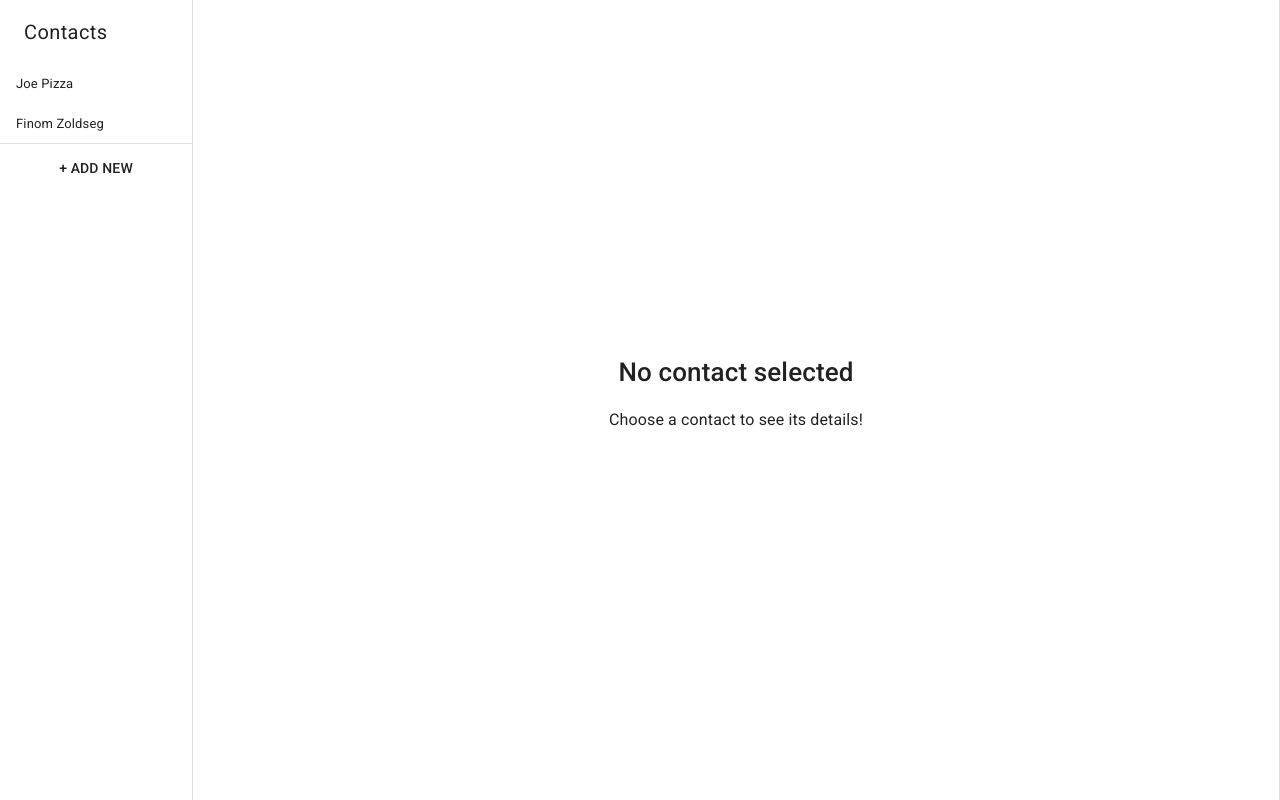
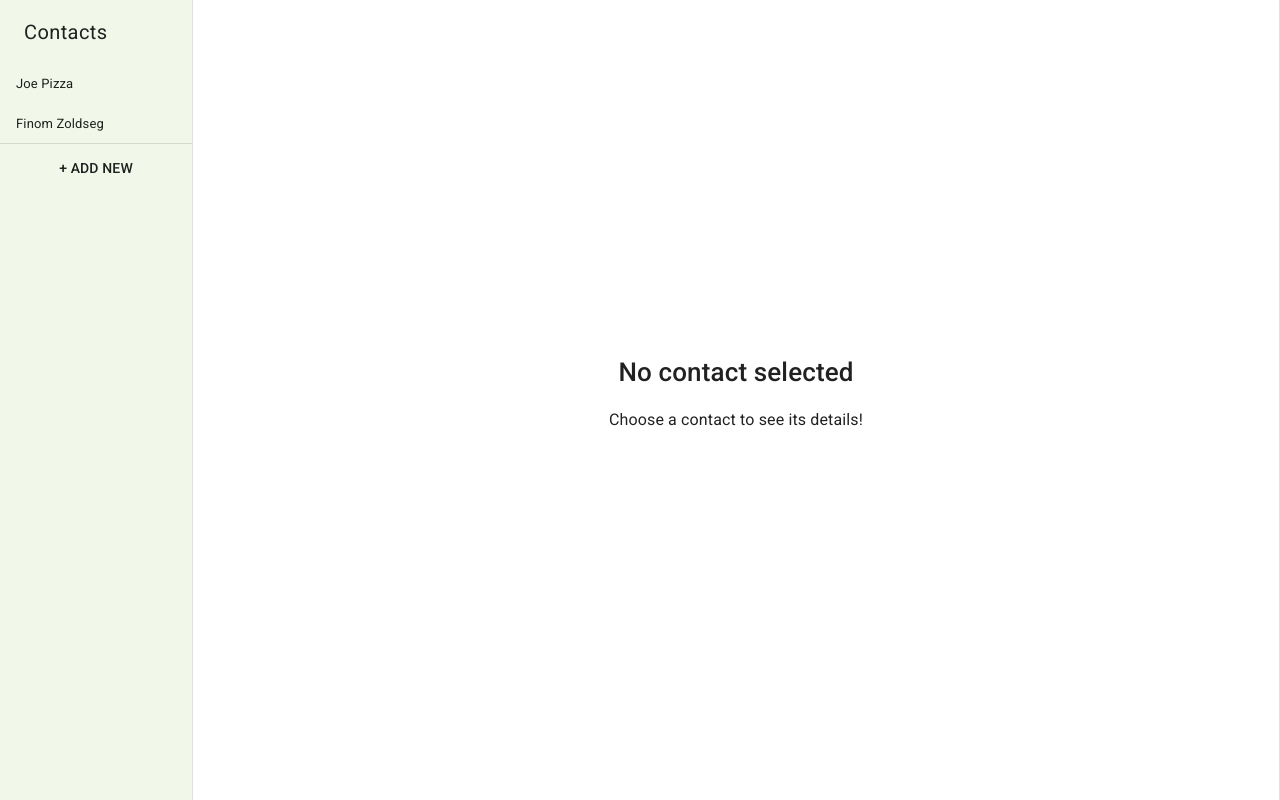
Before and after one commit to RichardOtvos/vue-contact-list, a Vue app: page /details/1#/details in a window 1280 px wide. Built offline with nearby package versions, Linux system fonts and the light colour scheme.

Commit message:
Updates material design theme

```diff
--- a/src/App.vue
+++ b/src/App.vue
@@ -2,7 +2,7 @@
   <div id="app">
     <md-app class="md-layout">
       <md-app-drawer
-        class="md-layout-item md-size-15"
+        class="md-accent md-layout-item md-size-15"
         md-fixed
         md-permanent="full"
       >
@@ -27,7 +27,19 @@ export default {
 };
 </script>
 
-<style>
+<style lang="scss">
+@import '~vue-material/dist/theme/engine'; // Import the theme engine
+
+@include md-register-theme(
+  'default',
+  (
+    primary: md-get-palette-color(pink, 400),
+    accent: md-get-palette-color(lightgreen, 500)
+  )
+);
+
+@import '~vue-material/dist/theme/all'; // Apply the theme
+
 body {
   margin: 0;
 }
@@ -37,12 +49,8 @@ body {
   -webkit-font-smoothing: antialiased;
   -moz-osx-font-smoothing: grayscale;
 
-  color: #2c3e50;
-}
-
   .md-app {
     height: 100vh;
-}
 
     .md-app-content {
       display: inline-flex;
@@ -50,7 +58,13 @@ body {
       align-items: center;
     }
 
-/*Fade animation*/
+    .md-drawer,
+    .md-drawer .md-list {
+      background: md-get-palette-color(lightgreen, 50);
+    }
+  }
+
+  /*TRANSITION AMIMATION*/
   .fade-enter-active,
   .fade-leave-active {
     transition-duration: 0.3s;
@@ -62,4 +76,5 @@ body {
   .fade-leave-active {
     opacity: 0;
   }
+}
 </style>
--- a/src/main.js
+++ b/src/main.js
@@ -5,7 +5,6 @@ import { contactStore as store, SELECT_CONTACT } from './store';
 
 import VueMaterial from 'vue-material';
 import 'vue-material/dist/vue-material.min.css';
-import 'vue-material/dist/theme/default.css';
 
 Vue.use(VueMaterial);
 Vue.config.productionTip = false;
```
Lines whose indentation alone changed are shown as unchanged.
